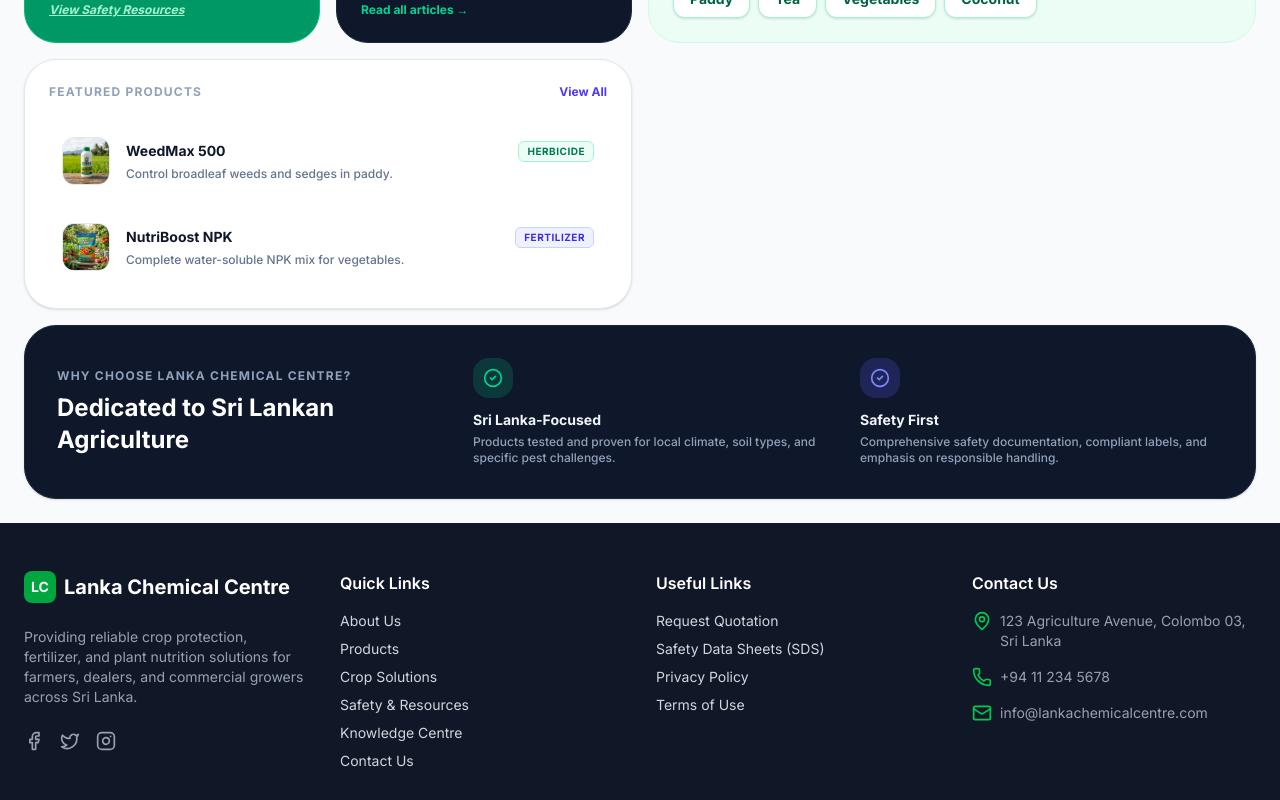
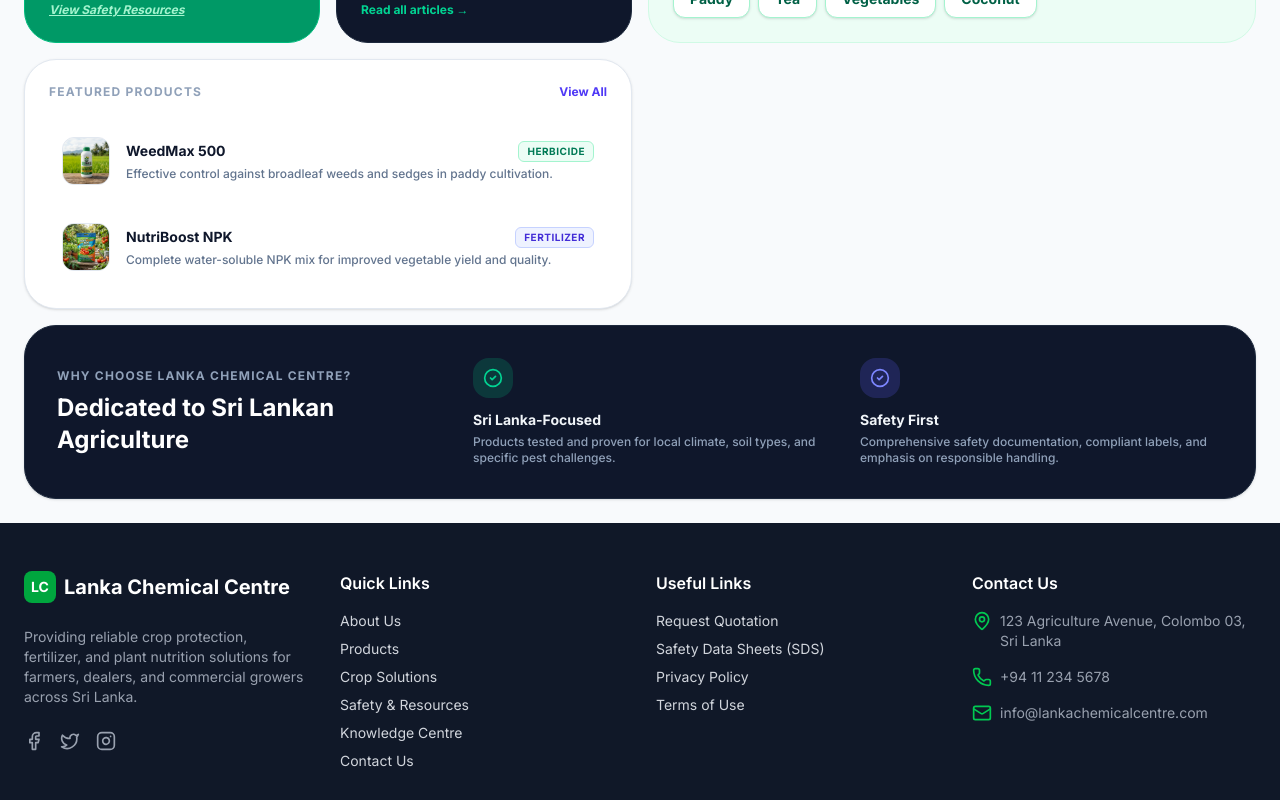
Before and after one commit to nirzaf/lankachemicalcentre, a Next.js app: page / in a window 1280 px wide. Shown: the part 880-1680 px from the top of the page. Built offline with nearby package versions, Linux system fonts and the light colour scheme.

Commit message:
refactor: dynamic render of featured products using map and conditional category styling

```diff
--- a/app/page.tsx
+++ b/app/page.tsx
@@ -135,42 +135,31 @@ export default function Home() {
              <Link href="/products" className="text-indigo-600 text-xs font-bold hover:underline">View All</Link>
           </div>
           <div className="space-y-3">
-             {/* Product 1 */}
-             <Link href="/products/1" className="flex items-center gap-4 p-3 hover:bg-slate-50 rounded-2xl transition-colors border border-transparent hover:border-slate-100 cursor-pointer">
+             {featuredProducts.map((product) => (
+               <Link key={product.id} href={`/products/${product.id}`} className="flex items-center gap-4 p-3 hover:bg-slate-50 rounded-2xl transition-colors border border-transparent hover:border-slate-100 cursor-pointer">
                  <div className="w-12 h-12 rounded-xl bg-slate-100 border border-slate-200 flex items-center justify-center shrink-0 overflow-hidden relative">
                    <Image
-                   src="/images/products/weedmax_500.png"
-                   alt="WeedMax 500"
+                     src={product.image}
+                     alt={product.name}
                      fill
                      className="object-cover"
                    />
                  </div>
                  <div className="flex-grow">
                    <div className="flex justify-between items-center mb-1">
-                   <p className="text-sm font-bold text-slate-900">WeedMax 500</p>
-                   <span className="bg-emerald-50 text-emerald-700 border border-emerald-200 text-[10px] px-2 py-0.5 rounded-md font-bold uppercase tracking-wider">Herbicide</span>
+                     <p className="text-sm font-bold text-slate-900">{product.name}</p>
+                     <span className={`text-[10px] px-2 py-0.5 rounded-md font-bold uppercase tracking-wider border ${
+                       product.category === 'Herbicide' ? 'bg-emerald-50 text-emerald-700 border-emerald-200' :
+                       product.category === 'Fertilizer' ? 'bg-indigo-50 text-indigo-700 border-indigo-200' :
+                       'bg-slate-50 text-slate-700 border-slate-200'
+                     }`}>
+                       {product.category}
+                     </span>
                    </div>
-                 <p className="text-xs font-medium text-slate-500 truncate">Control broadleaf weeds and sedges in paddy.</p>
+                   <p className="text-xs font-medium text-slate-500 truncate">{product.desc}</p>
                  </div>
                </Link>
-             {/* Product 2 */}
-             <Link href="/products/2" className="flex items-center gap-4 p-3 hover:bg-slate-50 rounded-2xl transition-colors border border-transparent hover:border-slate-100 cursor-pointer">
-               <div className="w-12 h-12 rounded-xl bg-slate-100 border border-slate-200 flex items-center justify-center shrink-0 overflow-hidden relative">
-                 <Image
-                   src="/images/products/nutriboost_npk.png"
-                   alt="NutriBoost NPK"
-                   fill
-                   className="object-cover"
-                 />
-               </div>
-               <div className="flex-grow">
-                 <div className="flex justify-between items-center mb-1">
-                   <p className="text-sm font-bold text-slate-900">NutriBoost NPK</p>
-                   <span className="bg-indigo-50 text-indigo-700 border border-indigo-200 text-[10px] px-2 py-0.5 rounded-md font-bold uppercase tracking-wider">Fertilizer</span>
-                 </div>
-                 <p className="text-xs font-medium text-slate-500 truncate">Complete water-soluble NPK mix for vegetables.</p>
-               </div>
-             </Link>
+             ))}
           </div>
         </div>
 
```
Lines whose indentation alone changed are shown as unchanged.
